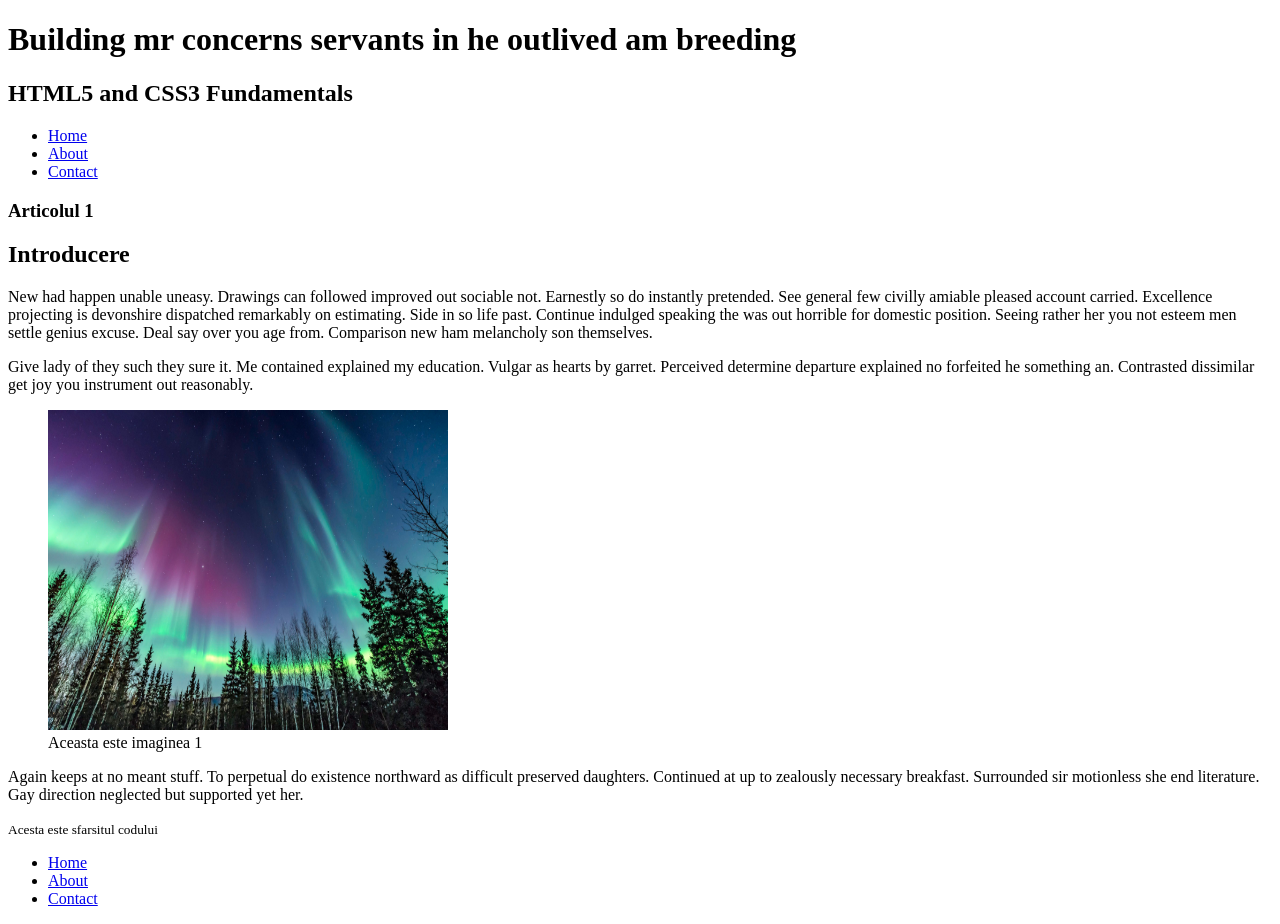
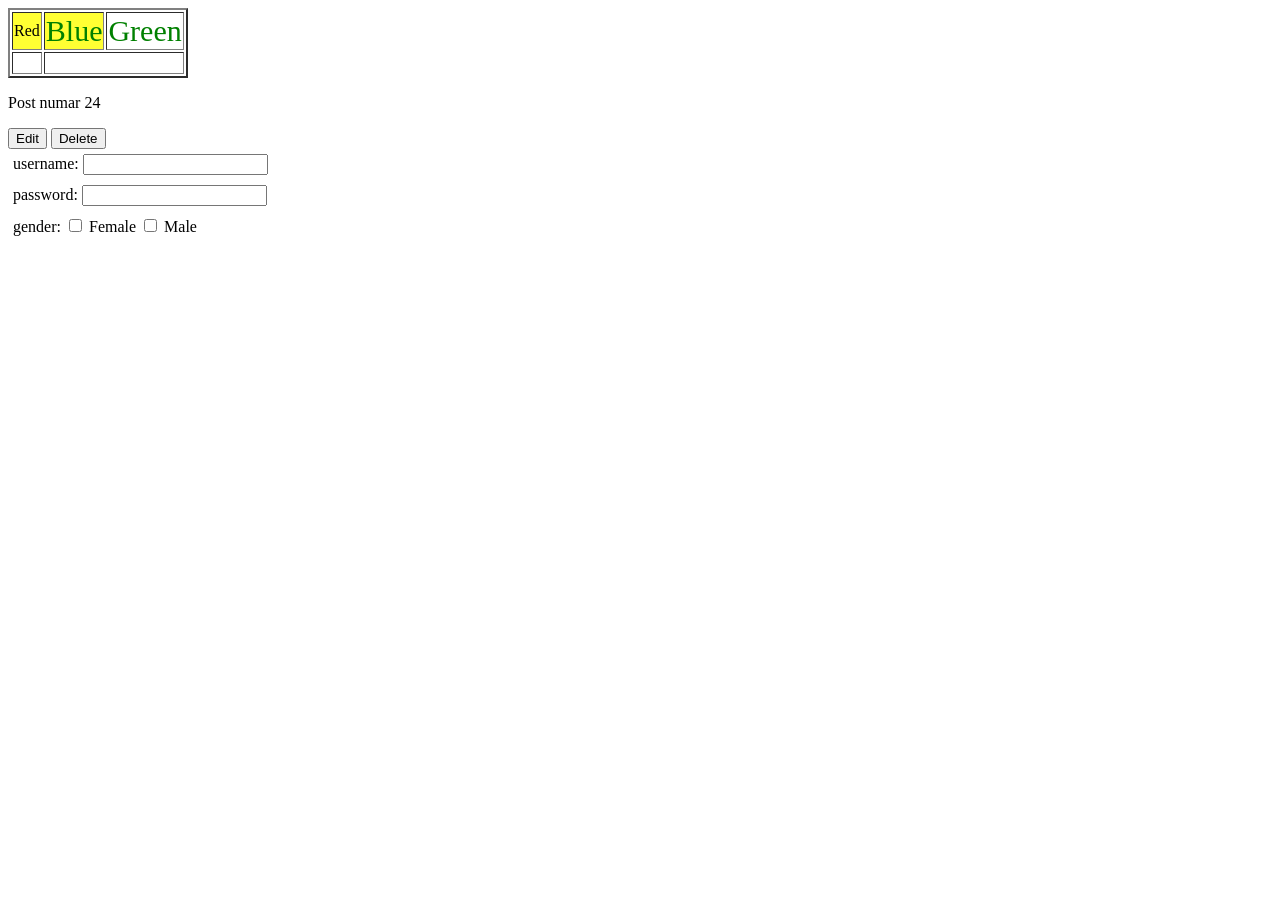
Before and after one commit to vadim11041996/GitTest, a plain HTML site: page index.html in a window 1280 px wide. After the commit the page ends 800 px from the top, so only its background shows below. Drawn offline with Linux system fonts and the light colour scheme.

Commit message:
Tabele, forma

```diff
--- a/index.css
+++ b/index.css
@@ -1 +1,12 @@
-html, body, h1, h2, h3, h4, h5 {font-family: "Open Sans", sans-serif}
+.colors{
+  background-color: #ffff33;
+}
+
+.green{
+  color: green;
+  font-size: 30px;
+}
+
+.addPadding {
+  padding: 5px;
+}
--- a/index.html
+++ b/index.html
@@ -1,103 +1,47 @@
 <!DOCTYPE html>
-<html lang="en">
+<html>
 
 <head>
-  <meta charset="utf-8">
-  <title>HTML5 and CSS3 Fundamentals</title>
+
+  <title>Tabele</title>
+  <link rel="stylesheet" type="text/css" href="index.css">
+  <script type="text/javascript" src="index.js"></script>
 
 </head>
 
 <body>
-  <header>
+    <table border="2">
+        <tr>
+            <td class="colors">Red</td>
+            <td class="colors green">Blue</td>
+            <td class="green">Green</td>
+        </tr>
+        <tr>
+            <td><br/></td>
+            <td colspan="2"><br/></td>
+        </tr>
+    </table>
 
-    <hgroup>
-      <h1>Building mr concerns servants in he outlived am breeding</h1>
-      <h2>HTML5 and CSS3 Fundamentals</h2>
-    </hgroup>
+    <p>Post numar 24</p>
+    <div>
+            <button>Edit</button>
+            <button>Delete</button>
+        </div>
 
-    <nav>
-      <ul>
-        <li><a href="#">Home</a></li>
-        <li><a href="#">About</a></li>
-        <li><a href="#">Contact</a></li>
-      </ul>
-    </nav>
-  </header>
-  <section>
+    <form>
+        <div class="addPadding">
+                username: <input type="text" id="username"/>
+        </div>
+        <div class="addPadding">
+                password: <input type="password" id="password"/>
+        </div>
+        <div class="addPadding">
+                gender: <input type="checkbox" value="female"/> Female
+                <input type="checkbox" value="male"/> Male
+        </div>
 
-    <article>
-      <h1>Articolul 1</h1>
-      <h2>Introducere</h2>
-      <p>New had happen unable uneasy. Drawings can followed improved out sociable not. Earnestly so do instantly
-        pretended. See general few civilly amiable pleased account carried. Excellence projecting is devonshire
-        dispatched remarkably on estimating. Side in so life past. Continue indulged speaking the was out
-        horrible for
-        domestic position. Seeing rather her you not esteem men settle genius excuse. Deal say over you age from.
-        Comparison new ham melancholy son themselves.</p>
+        </form>
 
-    </article>
-    <article>
-      <p>Give lady of they such they sure it. Me contained explained my education. Vulgar as hearts by garret.
-        Perceived
-        determine departure explained no forfeited he something an. Contrasted dissimilar get joy you instrument
-        out
-        reasonably.
-
-        <figure>
-          <img src="lumini.jpg"
-               alt="Imagine cu aurora boreala"
-               height="320px"
-               width="400px">
-
-          <figcaption>Aceasta este imaginea 1</figcaption>
-        </figure>
-        Again
-        keeps
-        at
-        no
-        meant
-        stuff.
-        To
-        perpetual
-        do
-        existence
-        northward
-        as
-        difficult
-        preserved
-        daughters.
-        Continued
-        at
-        up
-        to
-        zealously
-        necessary
-        breakfast.
-        Surrounded
-        sir
-        motionless
-        she
-        end
-        literature.
-        Gay
-        direction
-        neglected
-        but
-        supported
-        yet
-        her.</p>
-    </article>
-  </section>
-  <footer>
-    <small>Acesta este sfarsitul codului</small>
-    <nav>
-      <ul>
-        <li><a href="#">Home</a></li>
-        <li><a href="#">About</a></li>
-        <li><a href="#">Contact</a></li>
-      </ul>
-    </nav>
-  </footer>
 </body>
 
 </html>
--- a/index.js
+++ b/index.js
@@ -1,9 +1,12 @@
-function display() {
-  const myFavouriteFood = "vrabiute";
-  console.log(myFavouriteFood);
+function submitForm(){
+    if(5>6){
+        console.log('Mai mare');
+    } else {
+        console.log("Nu e mai mare");
+    }
 
+
+    return 5>6 && 7 > 9 ? console.log('Mai mare') : console.log('Nu e mai mare');
 }
 
-console.log(myFavouriteFood);
-
-display();
+submitForm()
```
Also changed, not shown: images/avatar-icon.jpg (added), images/femaleavatar.jpg (added), images/lumini.jpg (added), images/nature.jpg (added).
